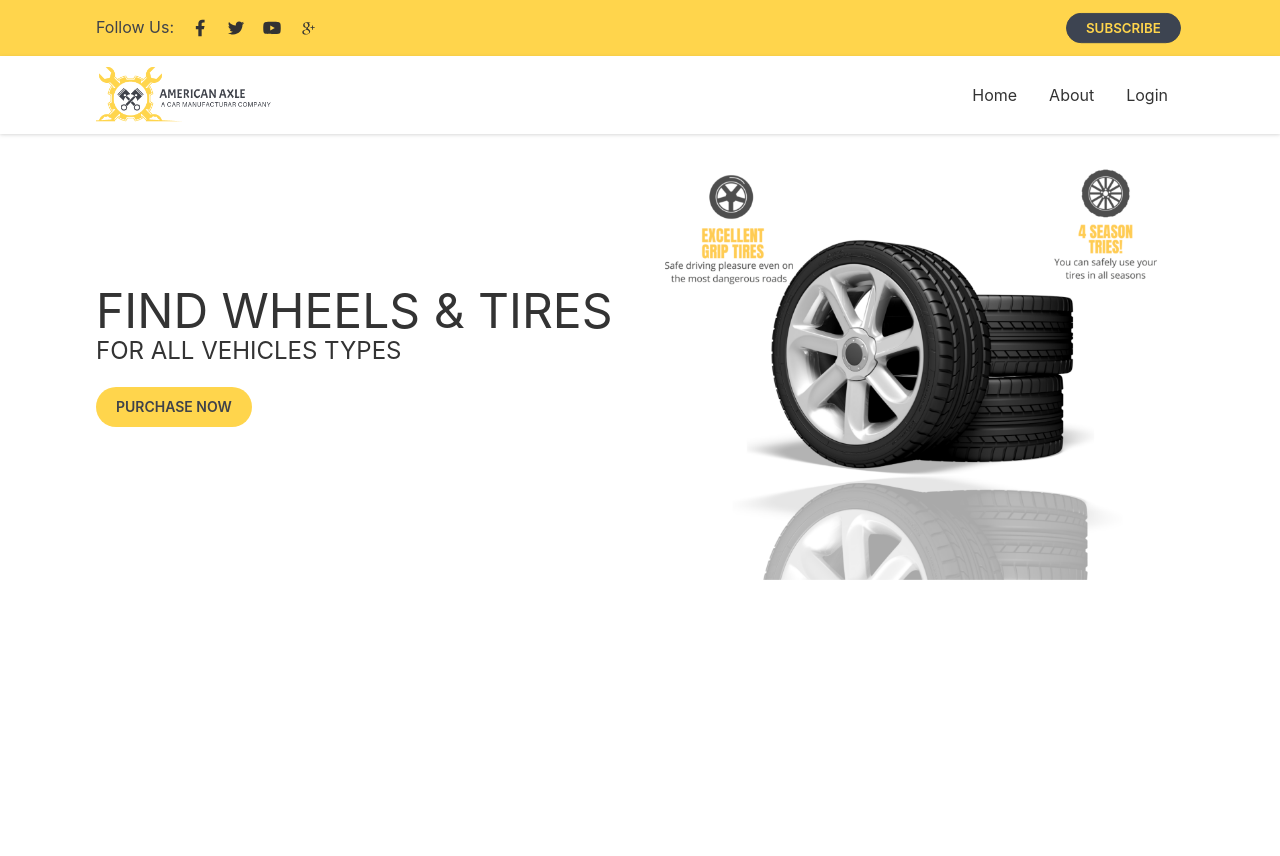
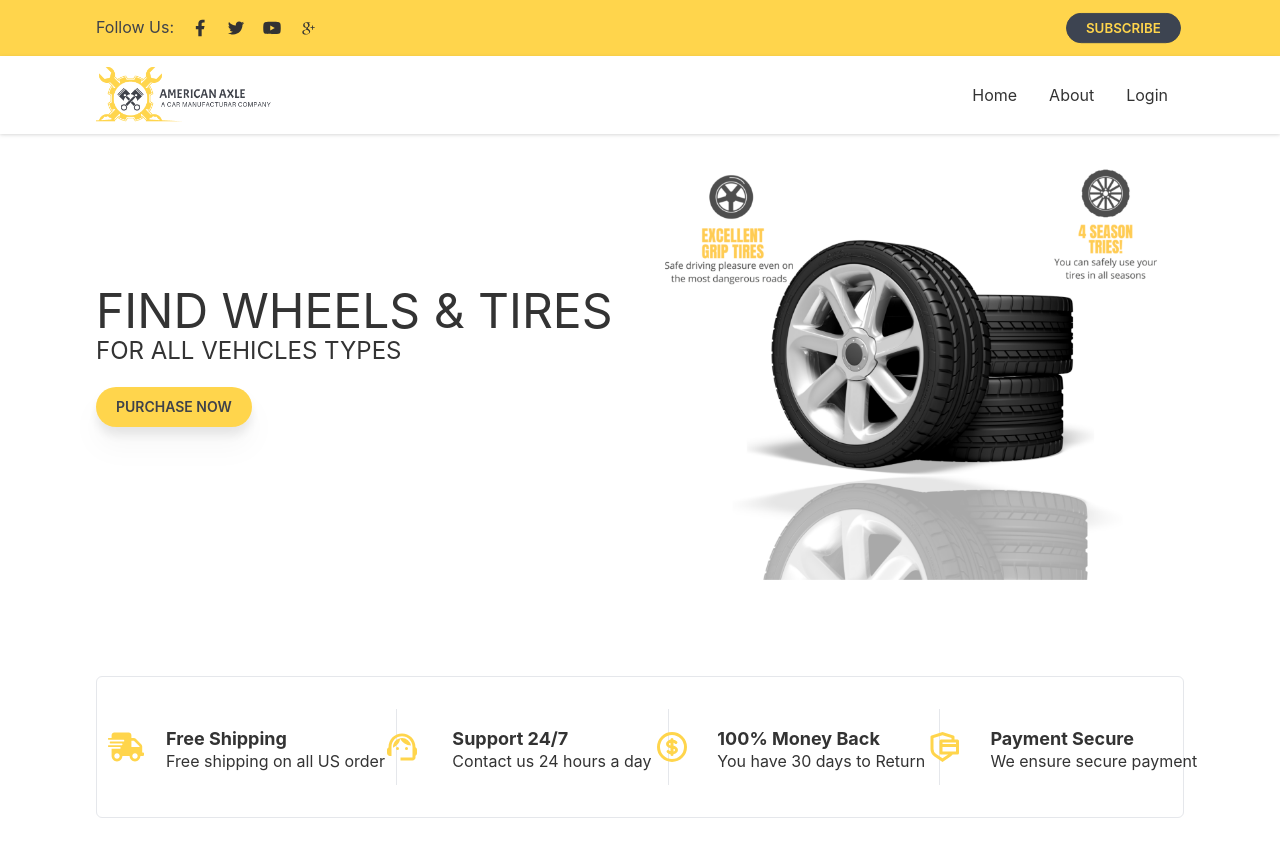
Before and after one commit to SohagSagar/full-stack-tools-manufacturer-app-using-react-mongodb-firebaseAuth-stripe-dashboard-Client-side, a React (Create React App) app: page / in a window 1280 px wide. Shown: the top 856 px of the page. Before the commit the page ends 800 px from the top, so only its background shows below. Built offline with nearby package versions, Linux system fonts and the light colour scheme.

Commit message:
info banner added

```diff
--- a/src/Components/Pages/Home/Banner.js
+++ b/src/Components/Pages/Home/Banner.js
@@ -8,7 +8,7 @@ const Banner = () => {
                 <div className='flex-1'>
                     <h1 className='uppercase text-5xl'>Find Wheels & Tires</h1>
                     <h2 className='uppercase text-2xl'>For All Vehicles Types</h2>
-                    <button class="btn hover:bg-primary hover:text-secondary btn-sm bg-secondary border-0 mt-5 text-primary rounded-full px-5 h-10">Purchase Now</button>
+                    <button class="btn drop-shadow-xl hover:bg-primary hover:text-secondary btn-sm bg-secondary border-0 mt-5 text-primary rounded-full px-5 h-10">Purchase Now</button>
                 </div>
                 <div className='flex-1'>
                     <img  src={tire} alt="" />
--- a/src/Components/Pages/Home/Home.js
+++ b/src/Components/Pages/Home/Home.js
@@ -1,11 +1,13 @@
 import React from 'react';
 import Banner from './Banner';
+import ShippingBannerInfo from './ShippingBannerInfo';
 import TopBrandingLogo from './TopBrandingLogo';
 
 const Home = () => {
     return (
         <div>
             <Banner/>
+            <ShippingBannerInfo/>
         </div>
     );
 };
--- /dev/null
+++ b/src/Components/Pages/Home/ShippingBannerInfo.js
@@ -0,0 +1,49 @@
+import React from 'react';
+import { FaShippingFast } from 'react-icons/fa';
+import { MdOutlineSupportAgent } from 'react-icons/md';
+import { HiOutlineCurrencyDollar } from 'react-icons/hi';
+import { RiSecurePaymentLine } from 'react-icons/ri';
+
+const ShippingBannerInfo = () => {
+    return (
+        <div className='sm:px-6 lg:px-24 mt-24 mb-24'>
+            <div className='grid lg:grid-cols-4 md:grid-cols-3 sm:grid-cols-1 py-8 border rounded-md'>
+
+                {/* free shipping */}
+                <div className='flex items-center w-[300px] justify-around lg:py-4 lg:border-r-[1px]'>
+                    <FaShippingFast className='text-4xl text-secondary'/>
+                    <div>
+                        <h1 className='font-bold text-lg'>Free Shipping</h1>
+                        <p className='leading-4'>Free shipping on all US order</p>
+                    </div>
+                </div>
+
+                <div className='flex flex-row items-center w-[300px] justify-around lg:py-4 lg:border-r-[1px]'>
+                    <MdOutlineSupportAgent className='text-4xl text-secondary'/>
+                    <div>
+                        <h1 className='font-bold text-lg'>Support 24/7</h1>
+                        <p className='leading-4'>Contact us 24 hours a day</p>
+                    </div>
+                </div>
+
+                <div className='flex items-center w-[300px] justify-around lg:py-4 lg:border-r-[1px]'>
+                    <HiOutlineCurrencyDollar className='text-4xl text-secondary'/>
+                    <div>
+                        <h1 className='font-bold text-lg'>100% Money Back</h1>
+                        <p className='leading-4'>You have 30 days to Return</p>
+                    </div>
+                </div>
+
+                <div className='flex items-center w-[300px] justify-around '>
+                    <RiSecurePaymentLine className='text-4xl text-secondary'/>
+                    <div>
+                        <h1 className='font-bold text-lg'>Payment Secure</h1>
+                        <p className='leading-4'>We ensure secure payment</p>
+                    </div>
+                </div>
+            </div>
+        </div>
+    );
+};
+
+export default ShippingBannerInfo;
```
